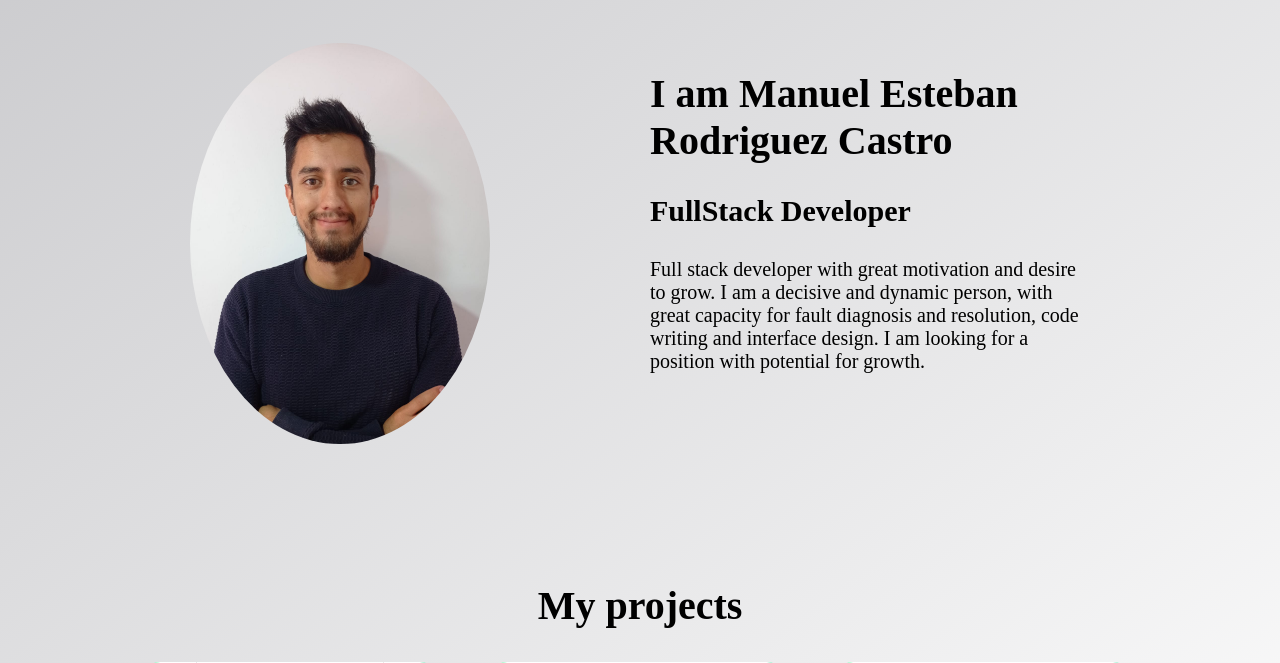
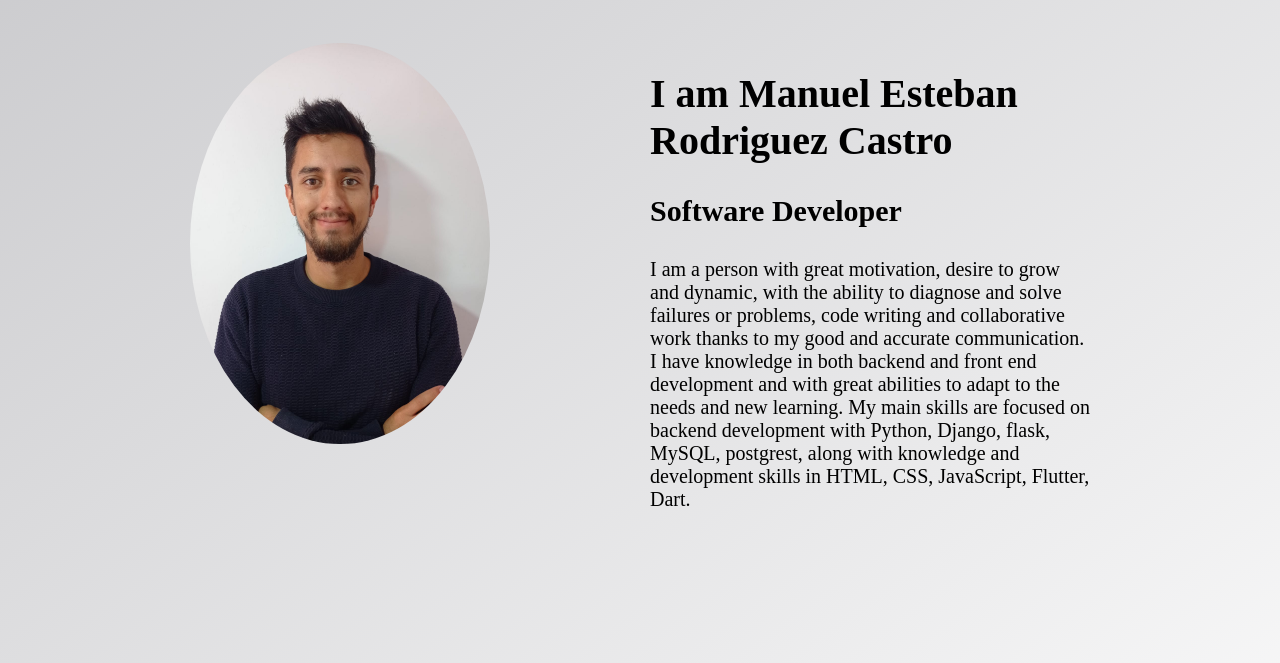
Before and after one commit to ManuRodriguezC/Porfolio, a Django app: page / in a window 1280 px wide. Shown: the part 191-854 px from the top of the page. Run offline with Django 4.2, Linux system fonts and the light colour scheme; data comes from the database, SQL or seed files in the repository.

Commit message:
Update the CV

```diff
--- a/porfolio/porfo/templates/home.html
+++ b/porfolio/porfo/templates/home.html
@@ -9,10 +9,10 @@
         </div>
         <div class="contents">
             <h1>I am Manuel Esteban Rodriguez Castro</h1>
-            <h3>FullStack Developer</h3>
+            <h3>Software Developer</h3>
             <p>
-                Full stack developer with great motivation and desire to grow. I am a decisive and dynamic person, with great capacity for
-                fault diagnosis and resolution, code writing and interface design. I am looking for a position with potential for growth.
+                I am a person with great motivation, desire to grow and dynamic, with the ability to diagnose and solve failures or problems, code writing and collaborative work thanks to my good and accurate communication. I have knowledge in both backend and front end development and with great abilities to adapt to the needs and new learning.
+                My main skills are focused on backend development with Python, Django, flask, MySQL, postgrest, along with knowledge and development skills in HTML, CSS, JavaScript, Flutter, Dart.
             </p>
         </div>
     </div>
```
